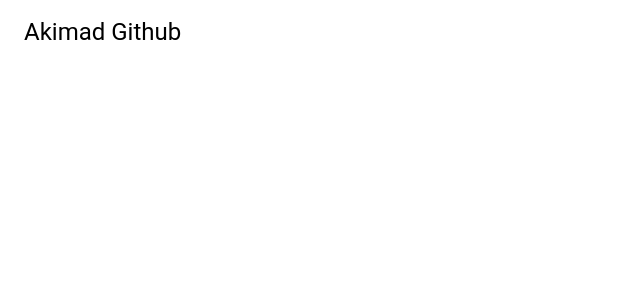
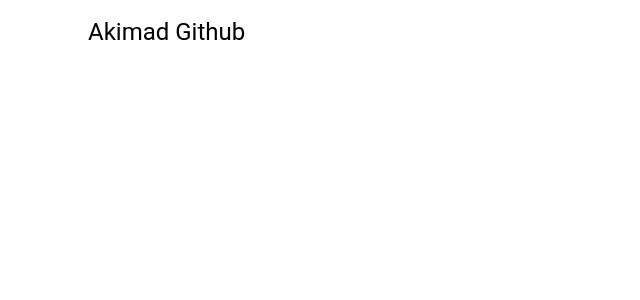
Before and after one commit to svictoreq/akimad-github, a React (Create React App) app: page / in a window 1280 px wide. Shown: the top 300 px of the page, without its empty margins (0-640 px from the left). Built offline with nearby package versions, Linux system fonts and the light colour scheme.

Commit message:
Add an AppBar component

```diff
--- a/package.json
+++ b/package.json
@@ -4,6 +4,7 @@
   "private": true,
   "dependencies": {
     "@material-ui/core": "^4.12.1",
+    "@material-ui/icons": "^4.11.2",
     "@reduxjs/toolkit": "^1.5.1",
     "@testing-library/jest-dom": "^4.2.4",
     "@testing-library/react": "^9.3.2",
--- a/src/containers/app/App.js
+++ b/src/containers/app/App.js
@@ -1,15 +1,46 @@
-// Material imports
+// React imports
+import { useEffect, useState } from "react";
+import { useHistory, useRouteMatch } from "react-router-dom";
+
+// Material core imports
 import AppBar from "@material-ui/core/AppBar";
 import Container from "@material-ui/core/Container";
+import IconButton from "@material-ui/core/IconButton";
 import Toolbar from "@material-ui/core/Toolbar";
 import Typography from "@material-ui/core/Typography"
 
+// Material icons imports
+import ArrowBack from "@material-ui/icons/ArrowBack";
+
+// Local imports
+import useStyles from "./appStyles";
+
 function App() {
+  const [isBackButtonEnabled, setIsBackButtonEnabled] = useState(false);
+  const userRouteMatch = useRouteMatch("/user");
+  const history = useHistory();
+
+  const classes = useStyles();
+
+  useEffect(() => {
+    setIsBackButtonEnabled(Boolean(userRouteMatch));
+  }, [userRouteMatch]);
+
   return (
     <Container maxWidth={false}>
       <AppBar color="inherit" elevation={0}>
         <Toolbar>
-          <Typography variant="h5">
+          {isBackButtonEnabled && (
+            <IconButton color="inherit" onClick={history.goBack}>
+              <ArrowBack />
+            </IconButton>
+          )}
+          <Typography variant="h5"
+            classes={{
+              h5: isBackButtonEnabled
+                ? classes.marginBack
+                : classes.marginNormal
+          }}>
             Akimad Github
           </Typography>
         </Toolbar>
--- /dev/null
+++ b/src/containers/app/appStyles.js
@@ -0,0 +1,10 @@
+import { makeStyles } from "@material-ui/core/styles";
+
+export default makeStyles((theme) => ({
+  marginNormal: {
+    marginLeft: theme.spacing(8),
+  },
+  marginBack: {
+    marginLeft: theme.spacing(2),
+  },
+}));
```
Also changed, not shown: 1 other file (tests, documents, lock files or other folders).
